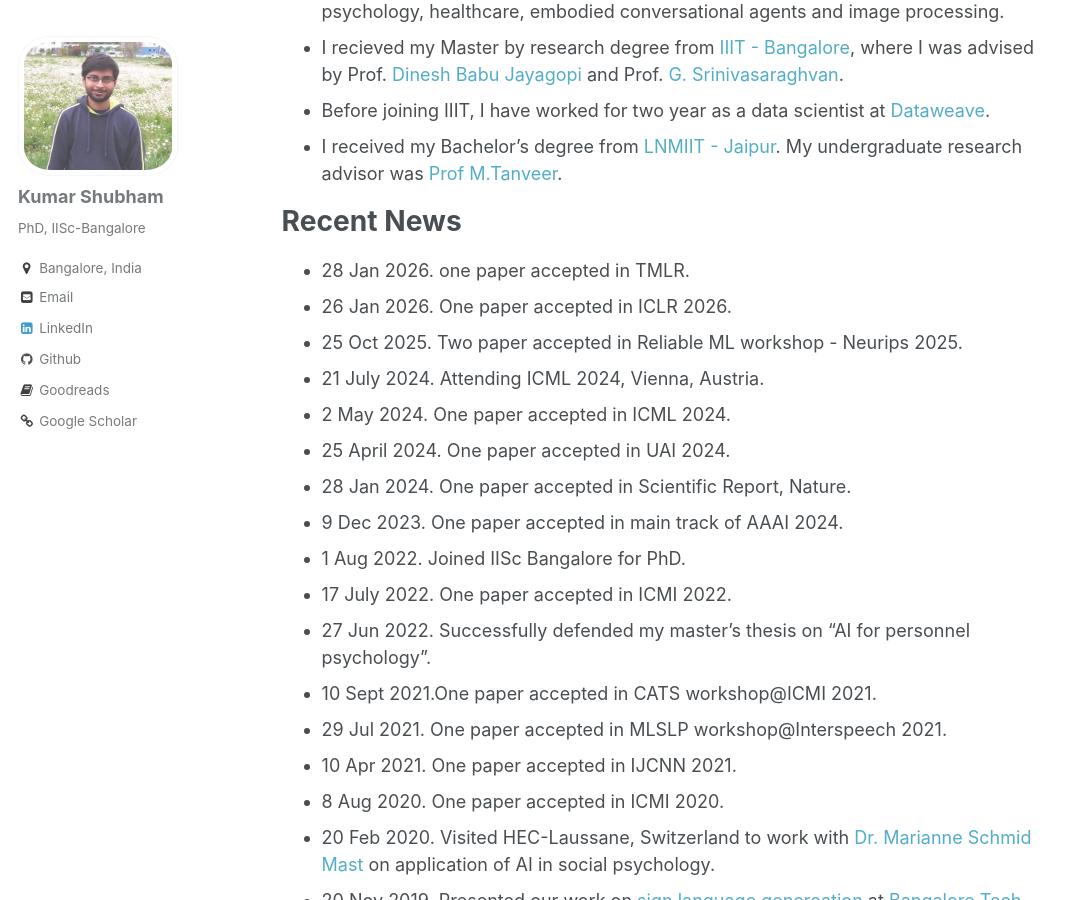
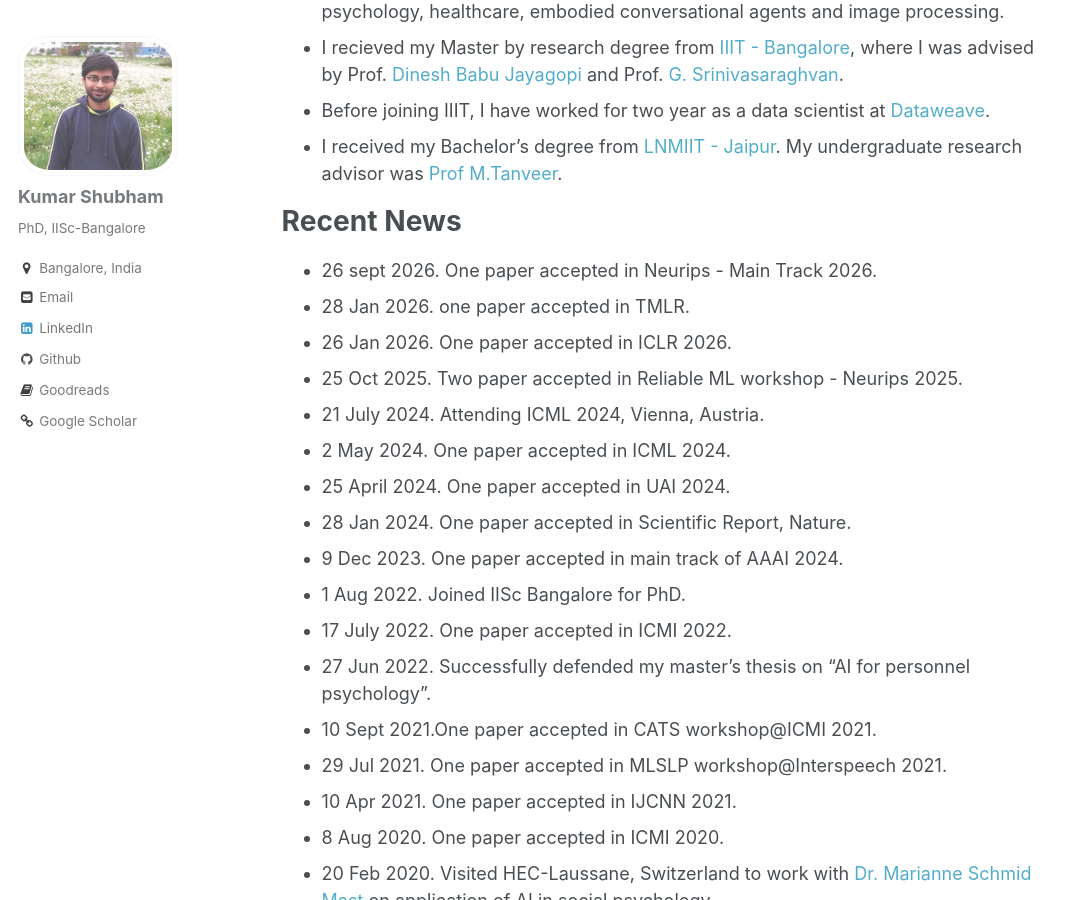
Before and after one commit to kyrs/kyrs.github.io, a Jekyll site: the page built from _pages/about.md, in a window 1280 px wide and 900 px high, scrolled down 303 px. Shown: the whole window, without its empty margins (0-1077 px from the left). Built offline with Jekyll 4.4.1, drawn with Linux system fonts in a browser that asks for light colours.

Commit message:
Add recent news about paper acceptances

```diff
--- a/_pages/about.md
+++ b/_pages/about.md
@@ -18,6 +18,7 @@ redirect_from:
 * I received my Bachelor’s degree from [LNMIIT - Jaipur](https://www.lnmiit.ac.in/). My undergraduate research advisor was [Prof M.Tanveer](http://www.iiti.ac.in/people/~mtanveer/).
 
 # Recent News
+* 26 sept 2026. One paper accepted in Neurips - Main Track 2026.
 * 28 Jan 2026. one paper accepted in TMLR.
 * 26 Jan 2026. One paper accepted in ICLR 2026.
 * 25 Oct 2025. Two paper accepted in Reliable ML workshop - Neurips 2025.
```
